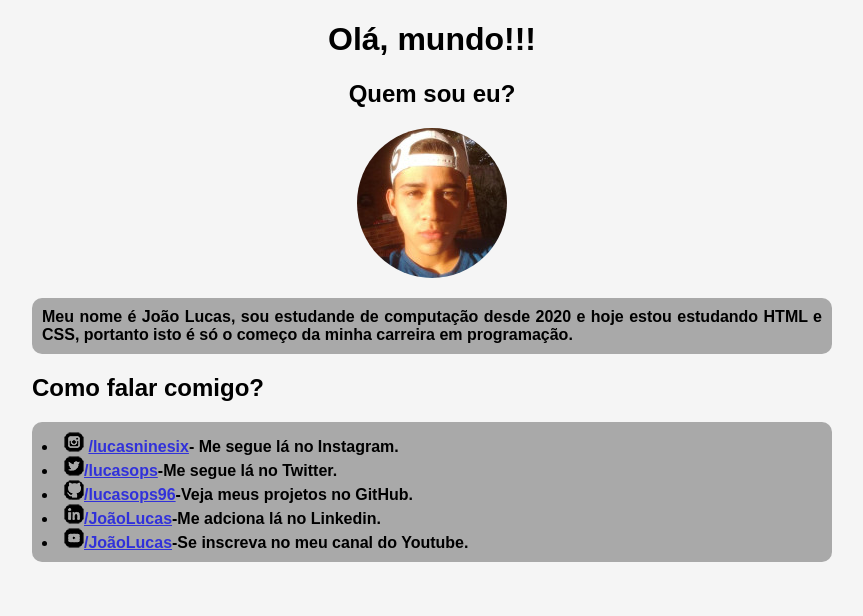
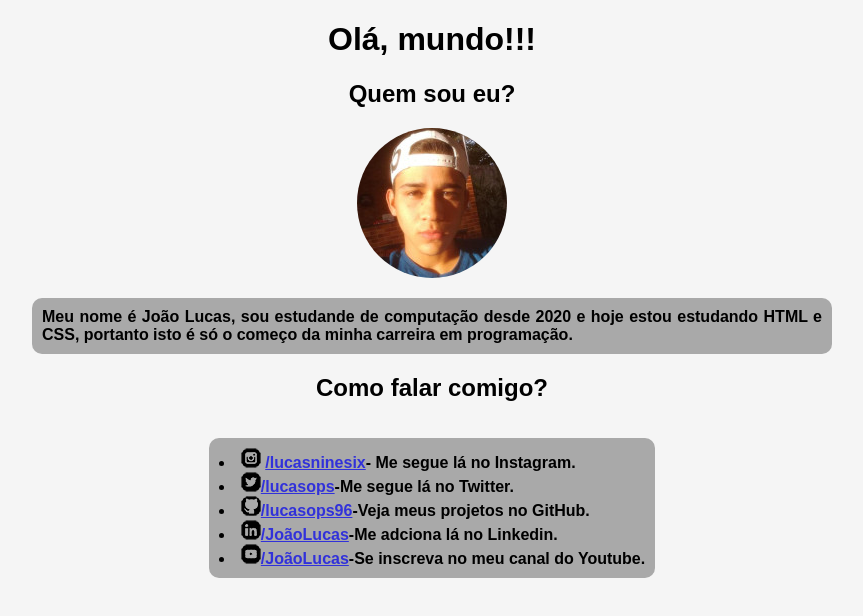
Before and after one commit to lucasops96/About-me, a plain HTML site: page index.html in a window 1280 px wide. Shown: the whole page, without its empty margins (208-1071 px from the left). Drawn offline with Linux system fonts and the light colour scheme.

Commit message:
Update style.css

```diff
--- a/style.css
+++ b/style.css
@@ -14,6 +14,9 @@ footer {
 footer > img {
     border-radius: 100px;
 }
+section {
+    text-align: center;
+}
 
 section p{
     text-align: justify;
@@ -23,10 +26,12 @@ section p{
     font-weight: bolder
 }
 
-section ul{
+section  ul{
     background-color: darkgray;
+    display: inline-block;
     border-radius: 10px;
     padding: 10px;
+    text-align: left;
     list-style-position: inside;
     font-weight: bolder
 }
```
